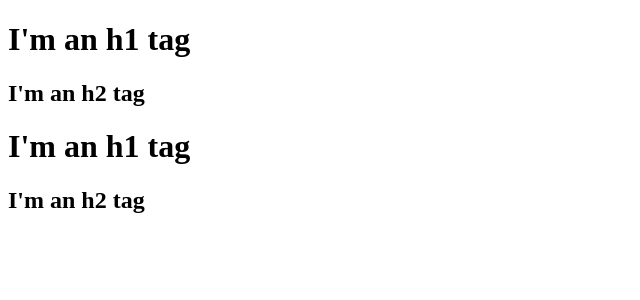
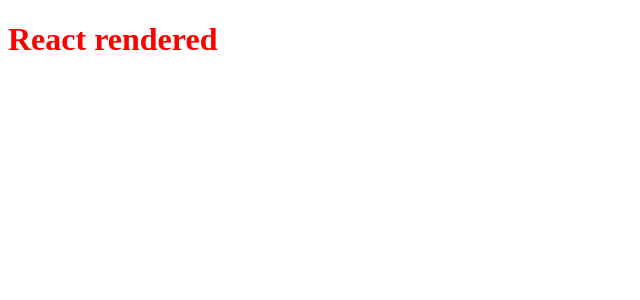
Before and after one commit to santoshsatyavarapu/react, a React (Vite) app: page / in a window 1280 px wide. Shown: the top 300 px of the page, without its empty margins (0-640 px from the left). Built offline with nearby package versions, Linux system fonts and the light colour scheme.

Commit message:
episode_04

```diff
--- a/App.js
+++ b/App.js
@@ -1,22 +1,10 @@
 import React from "react";
-
 import ReactDOM from "react-dom/client";
 
-const parent = React.createElement("div", { id: "parent" }, [
-  React.createElement("div", { id: "child" }, [
-    React.createElement("h1", {}, "I'm an h1 tag"),
-    React.createElement("h2", {}, "I'm an h2 tag"),
-  ]),
-  React.createElement("div", { id: "child2" }, [
-    React.createElement("h1", {}, "I'm an h1 tag"),
-    React.createElement("h2", {}, "I'm an h2 tag"),
-  ]),
-]);
-
-//JSX
-
-console.log(parent); // object
+const HeadingCompoonent = () => {
+  return <h1 className="heading">React rendered</h1>;
+};
 
 const root = ReactDOM.createRoot(document.getElementById("root"));
 
-root.render(parent);
+root.render(<HeadingCompoonent />);
--- a/index.css
+++ b/index.css
@@ -1,3 +1,7 @@
 #heading {
   color: red;
 }
+
+.heading {
+  color: red;
+}
--- a/index.html
+++ b/index.html
@@ -9,9 +9,7 @@
   </head>
   <body>
     <div id="root">
-      <h1>Santosh is here!</h1>
-    </div>
-
+      <h1 id="heading">React no rendered</h1>
     <script type="module" src="./App.js"></script>
   </body>
 </html>
--- a/package.json
+++ b/package.json
@@ -3,6 +3,8 @@
   "version": "1.0.0",
   "description": "Learinig react",
   "scripts": {
+    "start": "parcel index.html",
+    "build": "parcel build index.html",
     "test": "jest"
   },
   "repository": {
```
